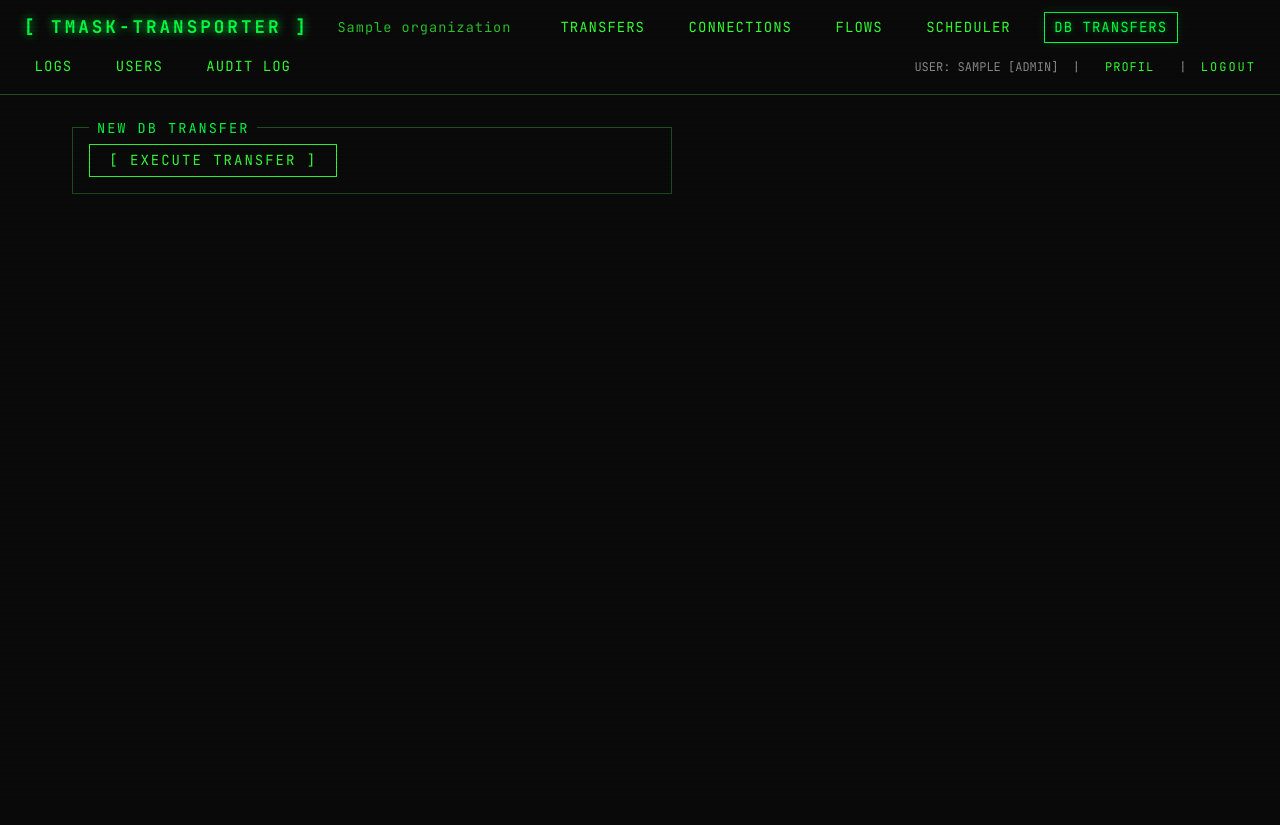
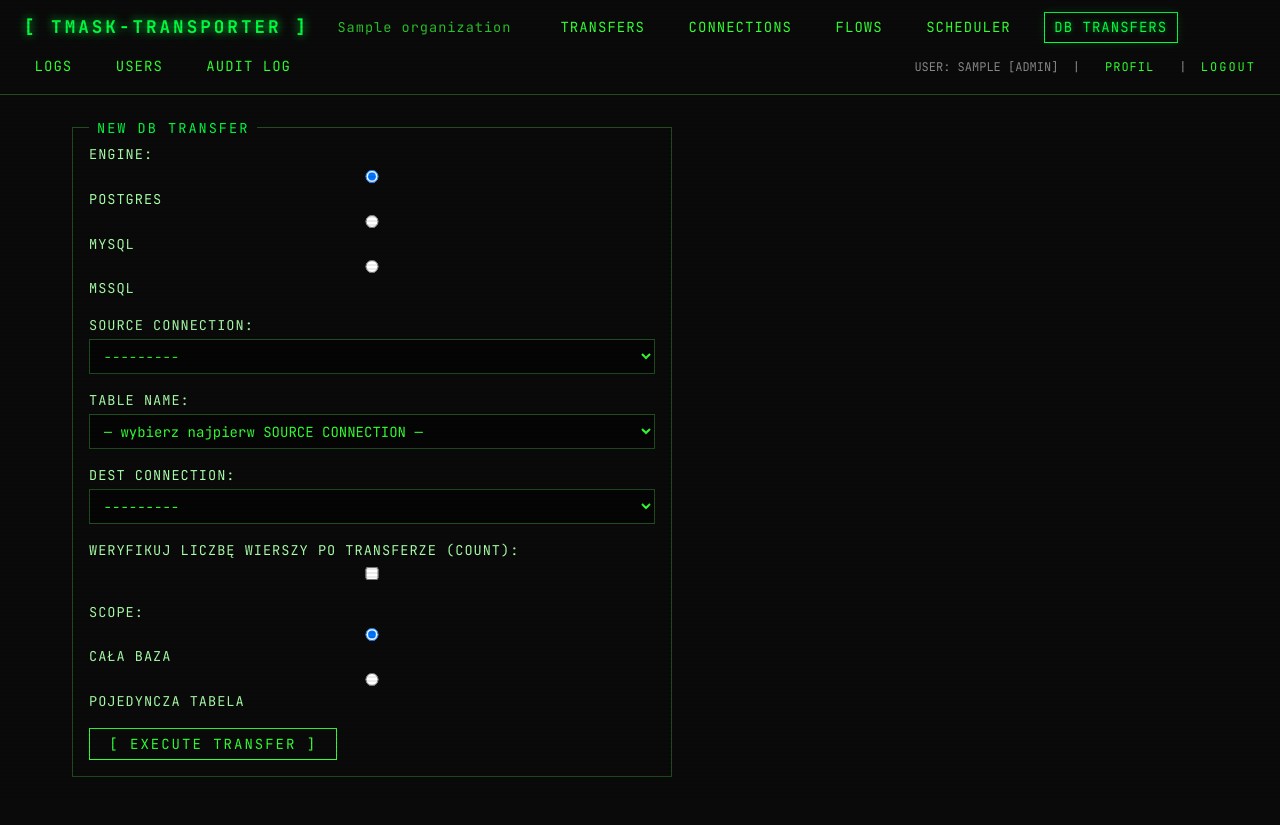
Before and after one commit to TMaskpl/tmask-tt, a Django app: page /db-transfers/new/ in a window 1280 px wide. Before the commit the page ends 194 px from the top, so only its background shows below. Run offline with Django 5.2, Linux system fonts and the light colour scheme; a user stored in the database is signed in; tables that the repository leaves empty hold one stand-in row (values such as "Sample post"); data that the repository does not hold is empty; parts of the project's set-up code (start-up, migrations or seed data) failed here and were passed over.

Commit message:
feat(db-transfers): engine selector in create form, ENGINE column in list

```diff
--- a/services/web/apps/db_transfers/views.py
+++ b/services/web/apps/db_transfers/views.py
@@ -6,7 +6,7 @@ from django.views.decorators.http import require_POST
 from apps.accounts.permissions import require_role
 from apps.accounts.models import ROLE_ADMIN, ROLE_OPERATOR, ROLE_READONLY
 from .models import DbTransferJob, STATUS_RUNNING, STATUS_PENDING
-from .forms import PgTransferForm
+from .forms import DbTransferForm
 
 DB_TRANSFERS_DETAIL = 'db_transfers:detail'
 
@@ -19,7 +19,8 @@ def db_transfer_list(request):
 
 @require_role(ROLE_OPERATOR)
 def db_transfer_create(request):
-    form = PgTransferForm(request.POST or None, user=request.user)
+    engine = request.POST.get('engine') or request.GET.get('engine') or 'postgres'
+    form = DbTransferForm(request.POST or None, user=request.user, engine=engine)
     if request.method == 'POST' and form.is_valid():
         with transaction.atomic():
             job = form.save(commit=False)
--- a/services/web/static/js/db_transfers_create.js
+++ b/services/web/static/js/db_transfers_create.js
@@ -1,9 +1,9 @@
 (function () {
-  const form = document.getElementById('pg-transfer-form');
+  const form = document.getElementById('db-transfer-form');
   const sourceSel = document.getElementById('id_source_connection');
   let tableField = document.getElementById('id_table_name');
   if (!form || !sourceSel || !tableField) return;
-  const tablesUrl = form.dataset.pgTablesUrl;
+  const tablesUrl = form.dataset.dbTablesUrl;
 
   function loadTables() {
     if (!sourceSel.value) return;
@@ -18,6 +18,13 @@
       });
   }
   sourceSel.addEventListener('change', loadTables);
+
+  const engineInputs = document.querySelectorAll('input[name="engine"]');
+  engineInputs.forEach(function (input) {
+    input.addEventListener('change', function () {
+      window.location.href = window.location.pathname + '?engine=' + encodeURIComponent(input.value);
+    });
+  });
 
   form.addEventListener('submit', function (e) {
     const destSel = document.getElementById('id_dest_connection');
--- a/services/web/templates/db_transfers/create.html
+++ b/services/web/templates/db_transfers/create.html
@@ -4,7 +4,7 @@
 {% block content %}
 <div class="box" style="max-width:600px;">
   <span class="box-title">NEW DB TRANSFER</span>
-  <form method="post" id="pg-transfer-form" data-pg-tables-url="{% url 'connections:pg_tables' %}">
+  <form method="post" id="db-transfer-form" data-db-tables-url="{% url 'connections:db_tables' %}">
     {% csrf_token %}
     {% if form.non_field_errors %}
     <div class="msg-error" style="margin-bottom:1rem;">
@@ -12,7 +12,13 @@
     </div>
     {% endif %}
     {% for field in form %}
-    {% if field.name == 'table_name' %}
+    {% if field.name == 'engine' %}
+    <div class="field">
+      <label>{{ field.label|upper }}:</label>
+      {{ field }}
+      {% if field.errors %}<div style="color:var(--red);font-size:0.8rem;">{{ field.errors }}</div>{% endif %}
+    </div>
+    {% elif field.name == 'table_name' %}
     <div class="field">
       <label>{{ field.label|upper }}:</label>
       <select id="id_table_name" name="table_name">
--- a/services/web/templates/db_transfers/list.html
+++ b/services/web/templates/db_transfers/list.html
@@ -12,7 +12,7 @@
   <table>
     <thead>
       <tr>
-        <th>#</th><th>SOURCE</th><th>DEST</th><th>SCOPE</th>
+        <th>#</th><th>ENGINE</th><th>SOURCE</th><th>DEST</th><th>SCOPE</th>
         <th>STATUS</th><th>STARTED</th><th>FINISHED</th><th>ACTIONS</th>
       </tr>
     </thead>
@@ -20,6 +20,7 @@
       {% for job in jobs %}
       <tr>
         <td>{{ job.pk }}</td>
+        <td><span class="status">{{ job.engine|upper }}</span></td>
         <td>{{ job.source_connection.name }}</td>
         <td>{{ job.dest_connection.name }}</td>
         <td>{% if job.table_name %}{{ job.table_name }}{% else %}CAŁA BAZA{% endif %}</td>
```
Also changed, not shown: services/web/apps/connections/tests/test_csp_regression.py (+2 -2 lines), services/web/apps/db_transfers/tests/test_views.py (+35 -11 lines).
